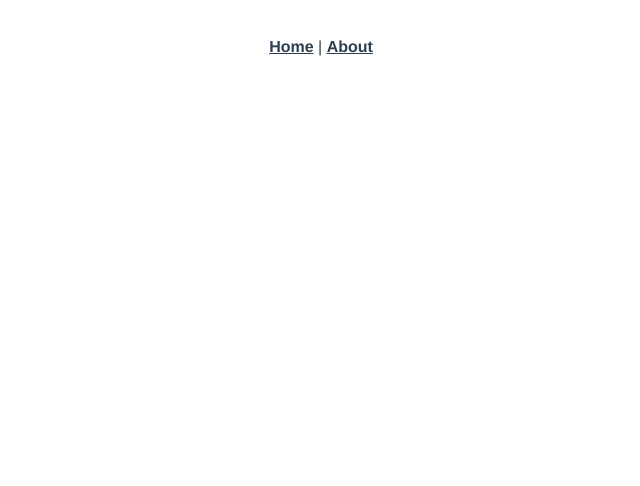
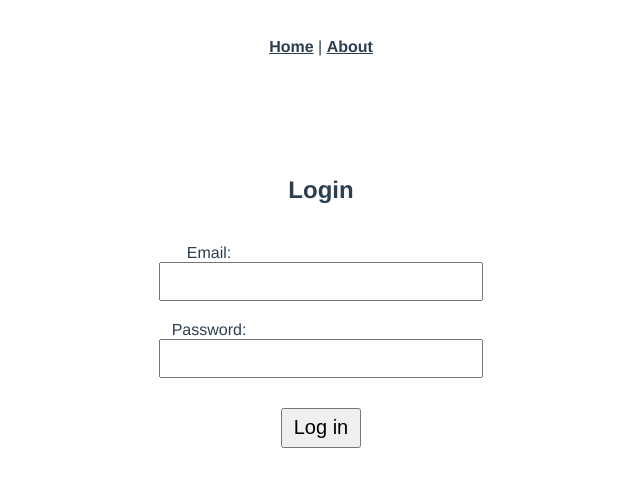
Before and after one commit to D0NGU/Boco-frontend, a Vue app: page /login in a window 1280 px wide. Shown: the top 486 px of the page, without its empty margins (319-959 px from the left). Built offline with nearby package versions, Linux system fonts and the light colour scheme.

Commit message:
Added LoginForm to Login view

```diff
--- a/src/views/Login.vue
+++ b/src/views/Login.vue
@@ -1,15 +1,27 @@
 <!-- inneholder loginform komponent -->
 
 <template>
+  <div id="loginPage">
+    <LoginForm></LoginForm>
+  </div>
 
 </template>
 
 <script>
+import LoginForm from "@/components/LoginForm";
 export default {
-    name: 'Login'
+    name: 'Login',
+    components: {
+      LoginForm,
+    },
 }
 </script>
 
 <style>
 
+#loginPage {
+  display: grid;
+  padding: 30px;
+  place-content: center;
+}
 </style>
```
